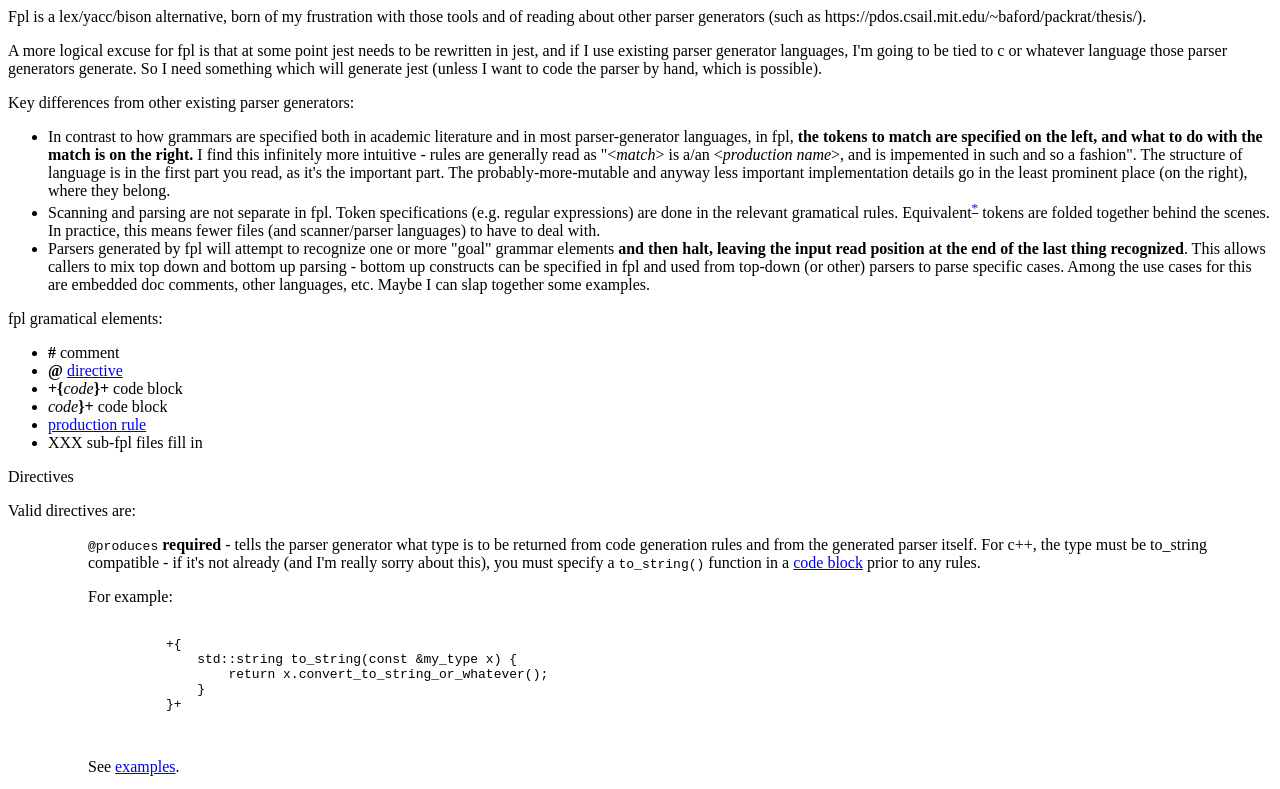
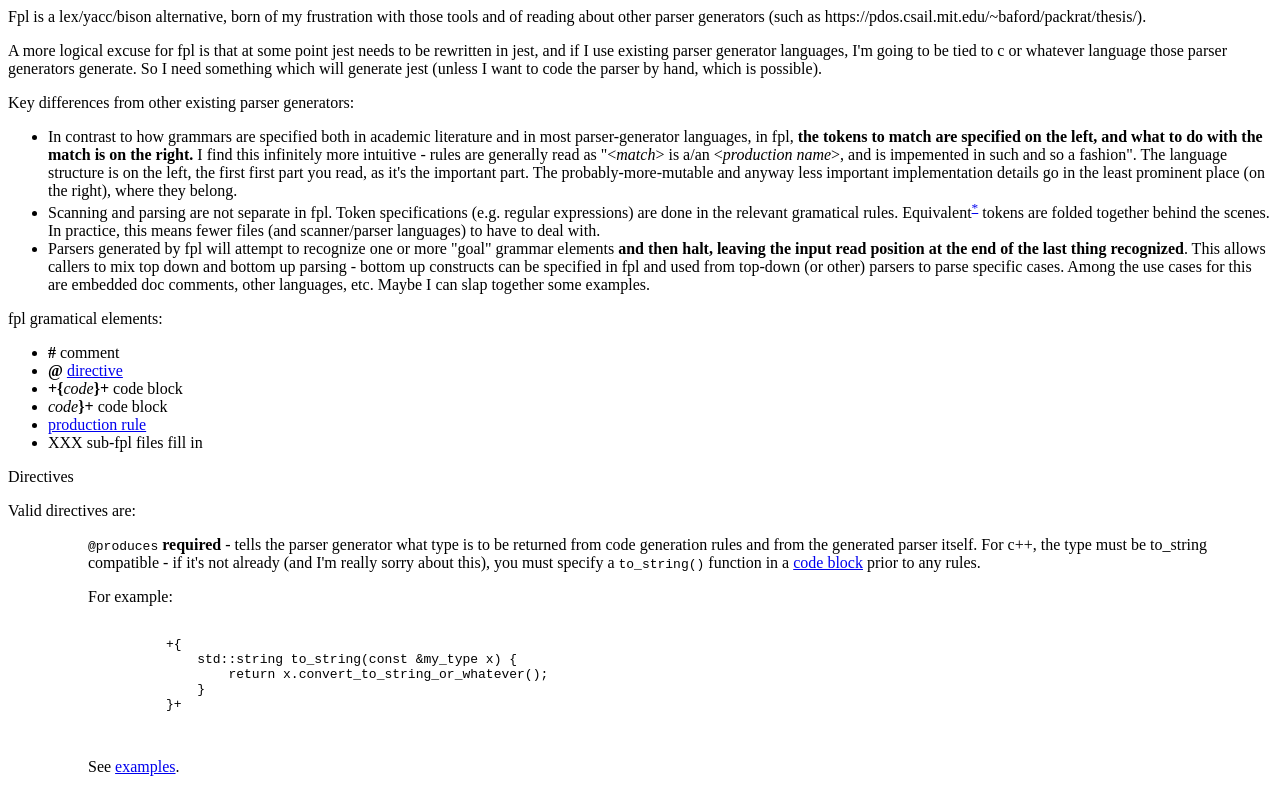
Before and after one commit to ccomparini/fpl2cc, a plain HTML site: page docs/fpl.html in a window 1280 px wide. Shown: the top 789 px of the page. Drawn offline with Linux system fonts and the light colour scheme.

Commit message:
fpl doc tweak

```diff
--- a/docs/fpl.html
+++ b/docs/fpl.html
@@ -30,8 +30,8 @@
         to do with the match is on the right.</b>  I find this infinitely
         more intuitive - rules are generally read as "&lt;<i>match</i>&gt;
         is a/an &lt;<i>production name</i>&gt;, and is impemented in
-        such and so a fashion".  The structure of language is in the
-        first part you read, as it's the important part.  The
+        such and so a fashion".  The language structure is on the left,
+        the first first part you read, as it's the important part.  The
         probably-more-mutable and anyway less important implementation
         details go in the least prominent place (on the right),
         where they belong.
```
